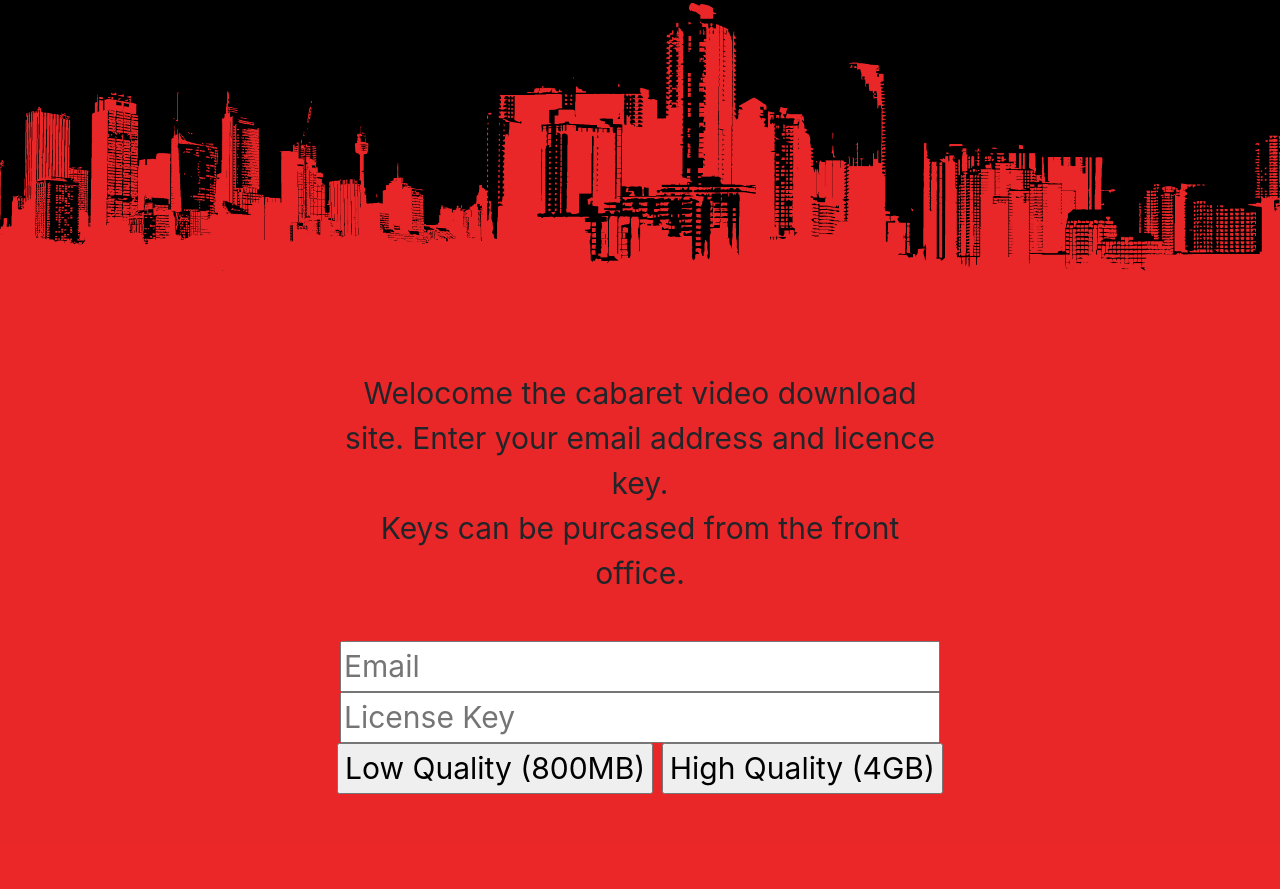
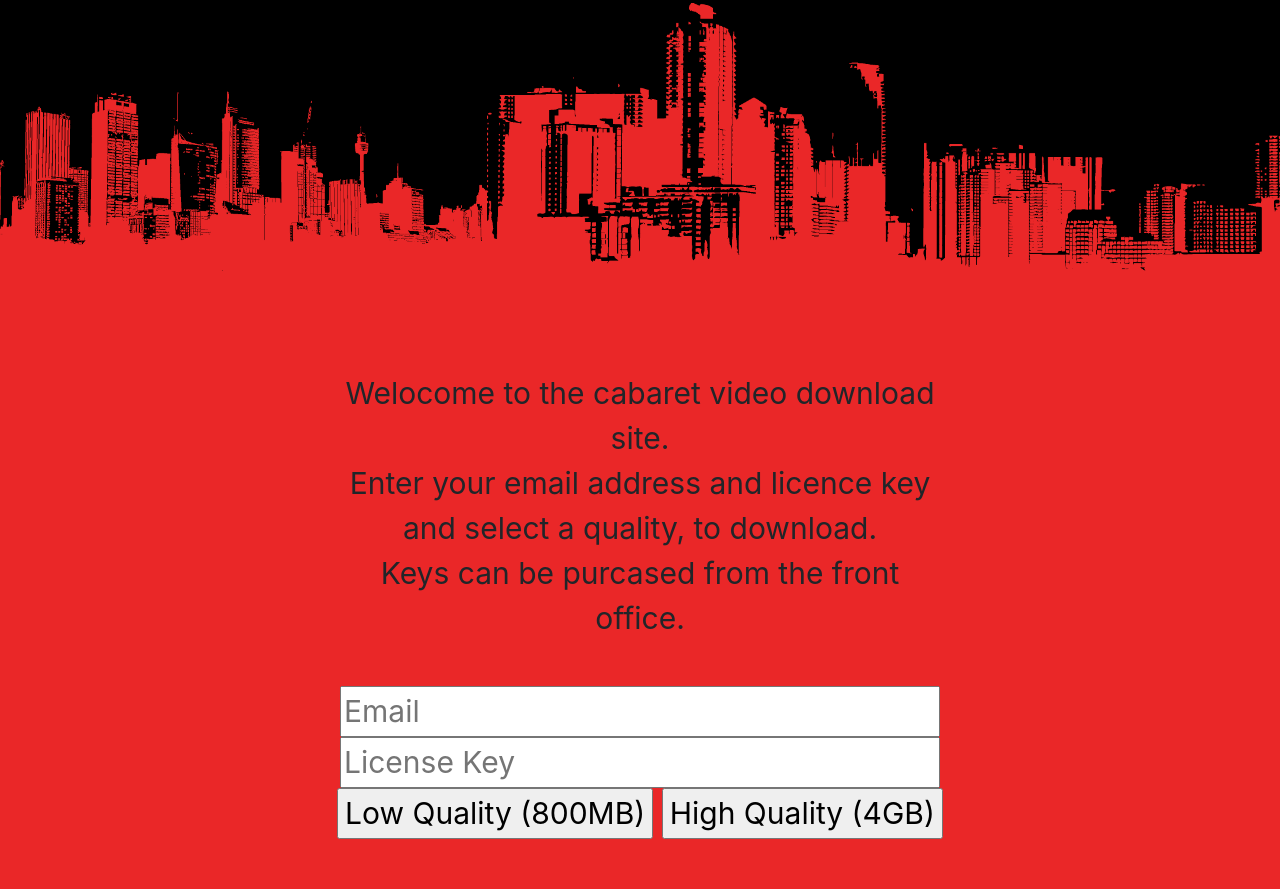
Before and after one commit to Hlaxfors/cabaretwebsite2018, a PHP site: page /html/index.php in a window 1280 px wide. Shown: the part 239-1128 px from the top of the page. Before the commit the page ends 1033 px from the top, so only its background shows below. Run offline with PHP 8.4, Linux system fonts and the light colour scheme; some libraries are stand-ins or nearby versions.

Commit message:
fixed some grammaring

```diff
--- a/inc/home.php
+++ b/inc/home.php
@@ -1,4 +1,5 @@
-Welocome the cabaret video download site. Enter your email address and licence key. <br>
+Welocome to the cabaret video download site. <br>
+Enter your email address and licence key and select a quality, to download. <br>
 Keys can be purcased from the front office. <br>
 <br>
 
```
